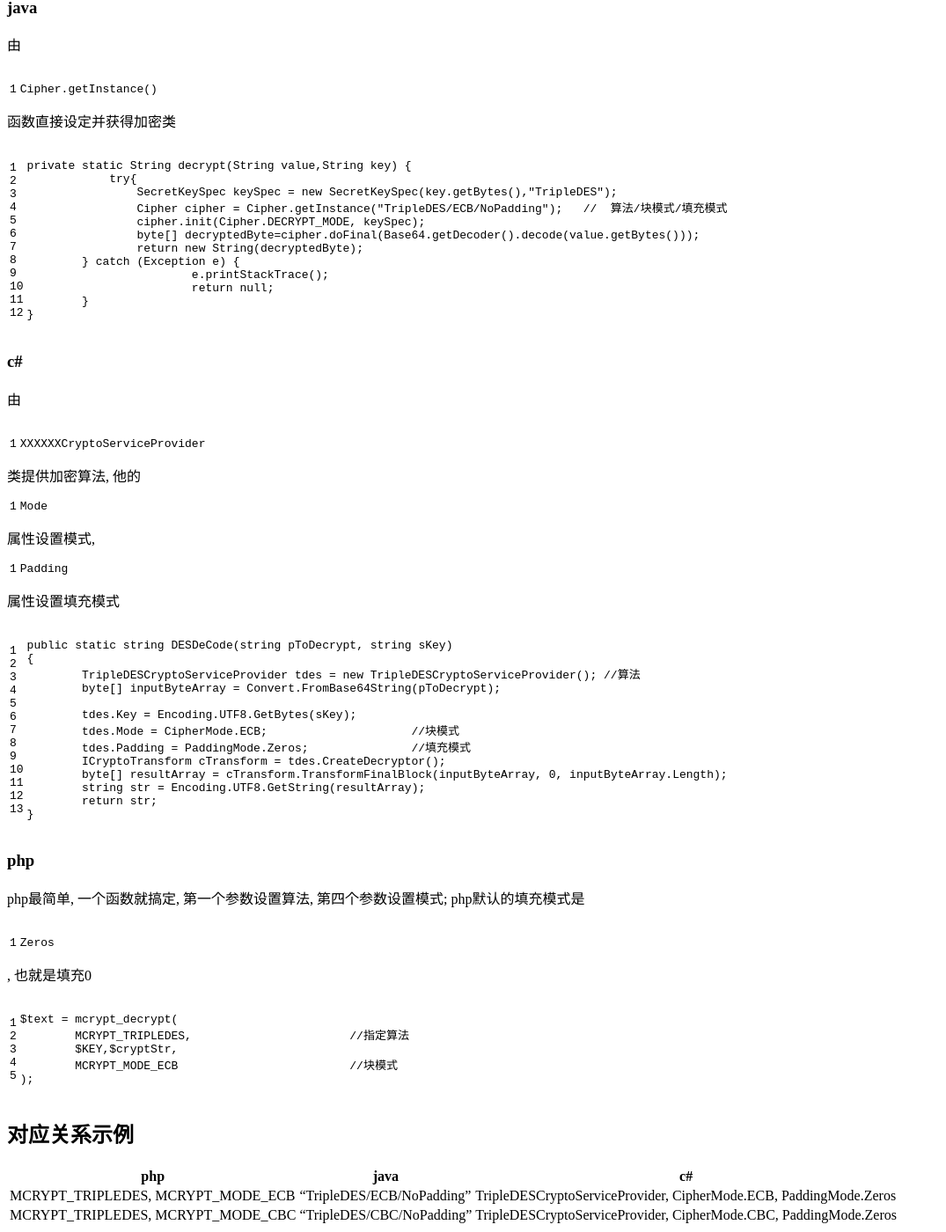
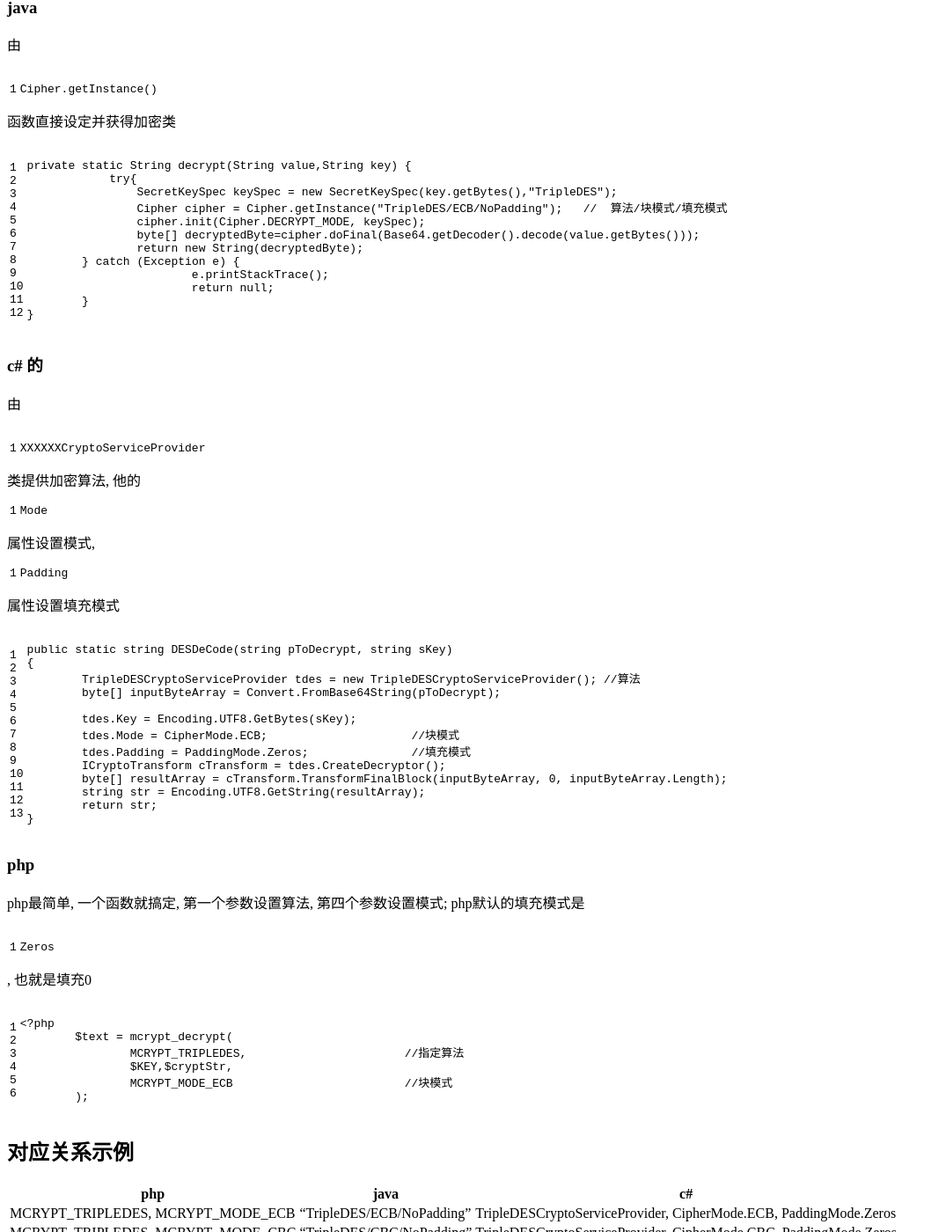
Before and after one commit to pangliang/pangliang.github.com, a Jekyll site: the page built from _posts/2015-08-06-加解密函数在php,java和c#上的适配.md, in a window 1280 px wide and 1400 px high, scrolled down 1361 px. Shown: the whole window at 88% size, without its empty margins (0-1075 px from the left). Built offline with Jekyll 4.4.1, drawn with Linux system fonts in a browser that asks for light colours; nearby versions of some CDN libraries; some web fonts are replaced; library files that are not in the unit come from our copies; Markdown is read by kramdown in place of the engine named in the settings; comment, search, counter and statistics services are not loaded.

Commit message:
new posts

````diff
--- a/_posts/2015-08-06-加解密函数在php,java和c#上的适配.md
+++ b/_posts/2015-08-06-加解密函数在php,java和c#上的适配.md
@@ -20,9 +20,9 @@
 
 ### java
 
-由`Cipher.getInstance()`函数直接设定并获得加密类
+由`Cipher.getInstance()` 函数直接设定并获得加密类
 
-```php
+```java
 private static String decrypt(String value,String key) {
 	    try{
     		SecretKeySpec keySpec = new SecretKeySpec(key.getBytes(),"TripleDES");
@@ -37,11 +37,11 @@
 }
 ```
 
-### c\#
+### c\#  的
 
 由`XXXXXXCryptoServiceProvider` 类提供加密算法, 他的`Mode`属性设置模式,`Padding`属性设置填充模式
 
-```c
+```c#
 public static string DESDeCode(string pToDecrypt, string sKey)
 {
 	TripleDESCryptoServiceProvider tdes = new TripleDESCryptoServiceProvider(); //算法
@@ -61,11 +61,12 @@
 php最简单, 一个函数就搞定, 第一个参数设置算法, 第四个参数设置模式;  php默认的填充模式是`Zeros`, 也就是填充0
 
 ```php
-$text = mcrypt_decrypt(
-	MCRYPT_TRIPLEDES,			//指定算法
-	$KEY,$cryptStr,
-	MCRYPT_MODE_ECB				//块模式
-);
+<?php
+	$text = mcrypt_decrypt(
+		MCRYPT_TRIPLEDES,			//指定算法
+		$KEY,$cryptStr,
+		MCRYPT_MODE_ECB				//块模式
+	);
 ```
 
 ## 对应关系示例
--- a/atom.xml
+++ b/atom.xml
@@ -1,5 +1,4 @@
 ---
-layout: nil
 title : Atom Feed
 ---
 <?xml version="1.0" encoding="utf-8"?>
````
Also changed, not shown: _config.yml (line endings or trailing spaces).
